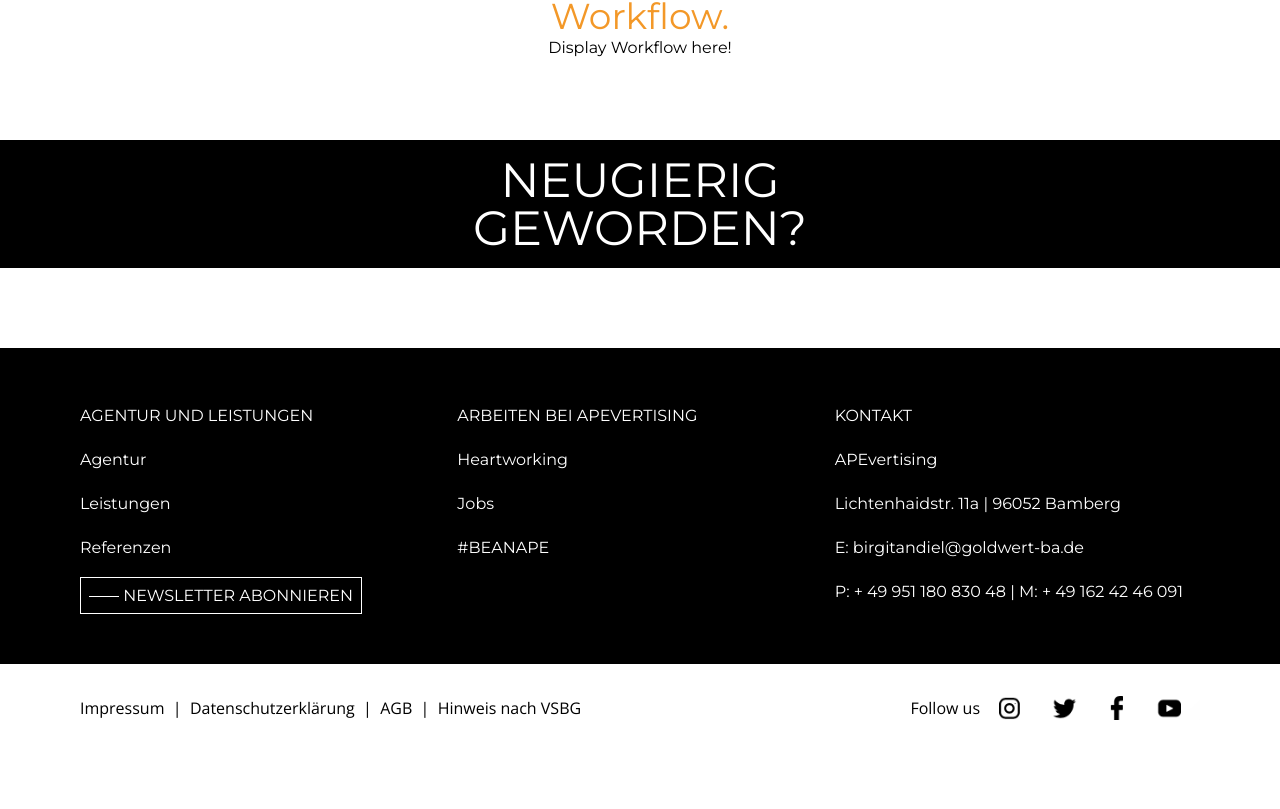
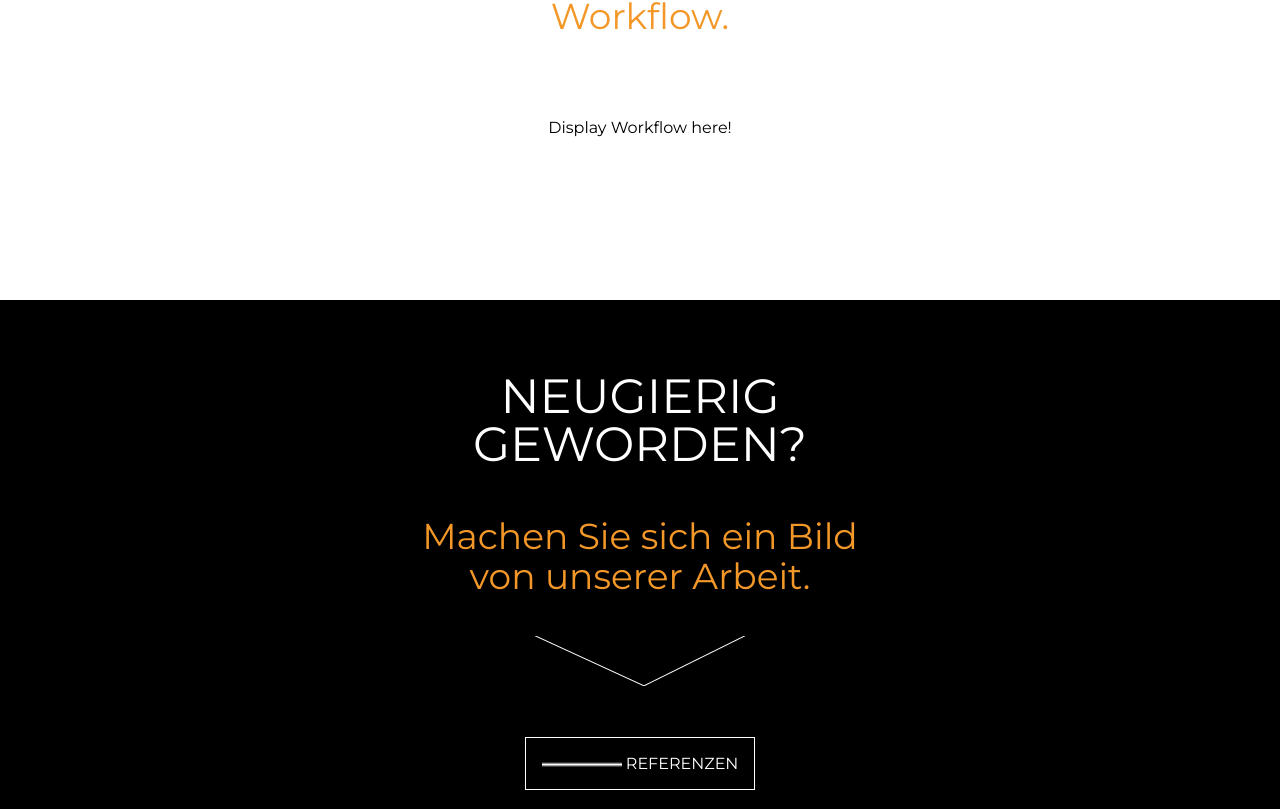
Before and after one commit to alfarrobeira/apevertising, a Next.js app: page /de/leistungen in a window 1280 px wide. Shown: the part 911-1720 px from the top of the page. Before the commit the page ends 1663 px from the top, so only its background shows below. Built offline with nearby package versions, Linux system fonts and the light colour scheme.

Commit message:
Implement lower section of "Leistungen" page

```diff
--- a/src/app/de/leistungen/page.tsx
+++ b/src/app/de/leistungen/page.tsx
@@ -1,6 +1,7 @@
 import { Footer } from "@/components/Footer";
 import { MainMenu } from "@/components/MainMenu";
 import { VideoDisplay } from "@/components/VideoDisplay";
+import Link from "next/link";
 
 export default function Page() {
   return (
@@ -9,12 +10,13 @@ export default function Page() {
         <MainMenu />
       </header>
 
-      <main className="flex flex-col items-center justify-between pb-20">
+      <main className="flex flex-col items-center justify-between">
         <section id="video-section">
           <VideoDisplay
             filename="leistungen.mp4"
             headline="Leistungen"
-            subheader="Erst denken,\ndann machen" />
+            subheader="Erst denken,\ndann machen"
+          />
         </section>
 
         <section id="playground-section">
@@ -47,24 +49,35 @@ export default function Page() {
 
         <section id="arbeitsweise-section">
           <div className="content-wrapper py-10 md:py-15 lg:py-20">
-            <div className="content text-center ">
+            <div className="content text-center">
               <h3 className="text-3xl md:text-4xl lg:text-5xl uppercase p-4">
                 Unsere Arbeitsweise
               </h3>
               <h4 className="text-2xl md:text-3xl lg:text-4xl gold">
                 Workflow.
               </h4>
-              <p>Display Workflow here!</p>
+              <p className="py-20">Display Workflow here!</p>
             </div>
           </div>
         </section>
 
         <section id="logo-section">
-          <div className="content-wrapper bg-black text-white">
-            <div className="content">
-              <h5 className="text-3xl md:text-4xl lg:text-5xl uppercase text-center p-4">
+          {/* todo: bg-no-repeat"> */}
+          <div className="content-wrapper bg-black bg-[url('/images/blackline.png')] w-screen bg-cover bg-center text-white p-10">
+            <div className="content text-center">
+              <h3 className="text-3xl md:text-4xl lg:text-5xl uppercase py-8">
                 Neugierig geworden?
-              </h5>
+              </h3>
+              <h4 className="text-2xl md:text-3xl lg:text-4xl gold py-4">
+                Machen Sie sich ein Bild<br />von unserer Arbeit.
+              </h4>
+              <img src="/images/WhiteArrowDown.png" alt="ArrowDown" className="mx-auto px-14 py-6" />
+              <div className="text-center text-white my-10">
+                <Link href="/" className="uppercase border border-white px-4 py-4">
+                  <img src="/images/WhiteLine.png" className="inline w-20" />
+                  <span>&nbsp;Referenzen</span>
+                </Link>
+              </div>
             </div>
           </div>
         </section>
--- a/src/app/page.tsx
+++ b/src/app/page.tsx
@@ -94,7 +94,7 @@ export default function Home() {
                 sich das doch mal genauer an.
               </p>
               <div className="text-center my-20">
-                <Link href="/" className="uppercase border border-black p-2">
+                <Link href="/" className="uppercase border border-black p-4">
                   <img src="/images/BlackLine.png" className="inline" />
                   <span>&nbsp;Referenzen</span>
                 </Link>
```
Also changed, not shown: public/images/WhiteArrowDown.png (added).
